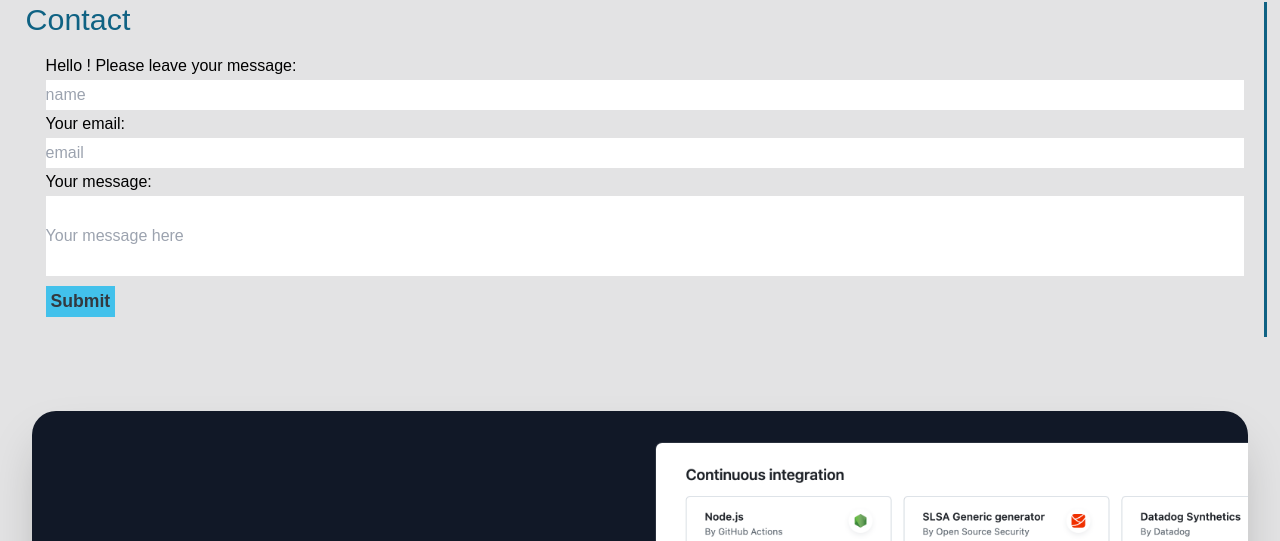
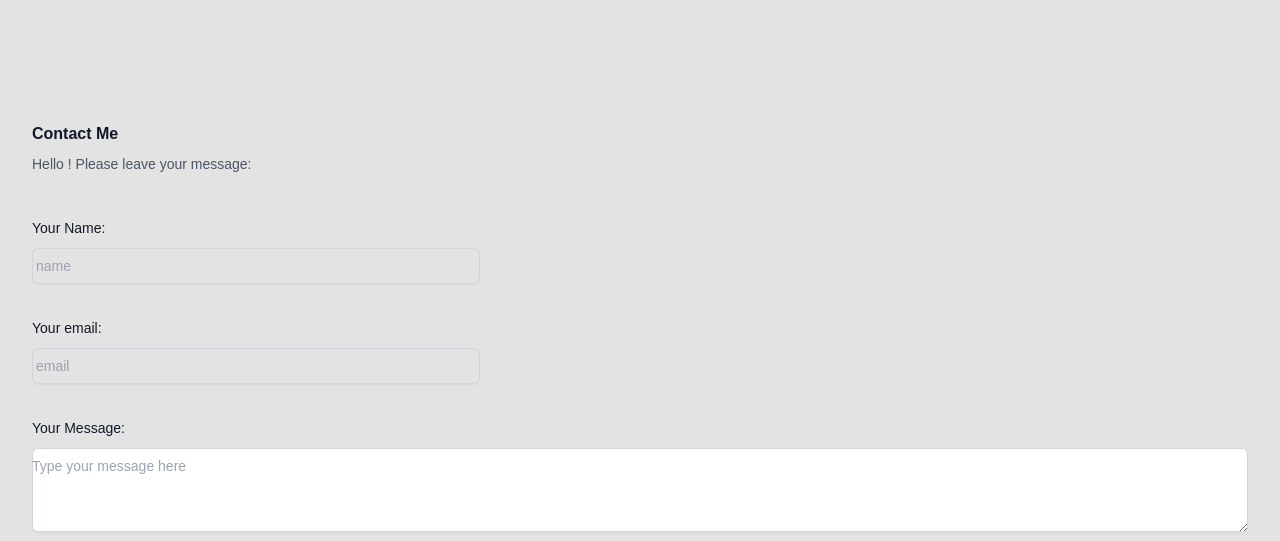
Before and after one commit to vasilyl1/portfolio2, a React (Create React App) app in the folder client/: page /contact in a window 1280 px wide. Shown: the part 259-800 px from the top of the page. Built offline with nearby package versions, Linux system fonts and the light colour scheme.

Commit message:
contact page restyle

```diff
--- a/client/package.json
+++ b/client/package.json
@@ -5,6 +5,7 @@
     "dependencies": {
         "@headlessui/react": "^1.7.18",
         "@heroicons/react": "^2.1.1",
+        "@tailwindcss/forms": "^0.5.7",
         "@testing-library/jest-dom": "^5.16.4",
         "@testing-library/react": "^11.1.0",
         "@testing-library/user-event": "^13.5.0",
--- a/client/src/components/Tabs.js
+++ b/client/src/components/Tabs.js
@@ -26,7 +26,6 @@
                 <div className="flex-shrink-0">
                   <img
                     className="h-8 w-8 rounded-md"
-                    //src="https://tailwindui.com/img/logos/mark.svg?color=indigo&shade=500"
                     src="./../logo192.png"
                     alt="Your Company"
                   />
--- a/client/src/components/tabs/Contact.js
+++ b/client/src/components/tabs/Contact.js
@@ -30,9 +30,9 @@
     const inputValue = target.value;
 
     // Based on the input type, set the state of either email, username, and password
-     (inputValue === '')
-     ?  setResultMessage(`${inputType} is a required field`)
-     :  setResultMessage(``);
+    (inputValue === '')
+      ? setResultMessage(`${inputType} is a required field`)
+      : setResultMessage(``);
   };
 
   const handleFormSubmit = (e) => {
@@ -56,6 +56,111 @@
   };
 
   return (
+    <form>
+      <div className='mx-auto max-w-7xl px-4 py-24 sm:px-6 sm:py-32 lg:px-8'>
+      <div className="space-y-12">
+        <div className="border-b border-gray-900/10 pb-12">
+          <h2 className="text-base font-semibold leading-7 text-gray-900">Contact Me</h2>
+          <p className="mt-1 text-sm leading-6 text-gray-600">
+            Hello {userName}! Please leave your message:
+          </p>
+
+
+          <div className="mt-10 grid grid-cols-1 gap-x-6 gap-y-8 sm:grid-cols-6">
+            <div className="sm:col-span-4">
+              <label htmlFor="username" className="block text-sm font-medium leading-6 text-gray-900">
+                Your Name: {userName}
+              </label>
+              <div className="mt-2">
+                <div className="flex rounded-md shadow-sm ring-1 ring-inset ring-gray-300 focus-within:ring-2 focus-within:ring-inset focus-within:ring-indigo-600 sm:max-w-md">
+                  <input
+                    type="userName"
+                    name="userName"
+                    id="username"
+                    value={userName}
+                    onChange={handleInputChange}
+                    onBlur={handleMoveOut}
+                    className="block flex-1 border-0 bg-transparent py-1.5 pl-1 text-gray-900 placeholder:text-gray-400 focus:ring-0 sm:text-sm sm:leading-6"
+                    placeholder="name"
+                  />
+                </div>
+              </div>
+            </div>
+
+
+            <div className="sm:col-span-4">
+              <label htmlFor="email" className="block text-sm font-medium leading-6 text-gray-900">
+                Your email: {email}
+              </label>
+              <div className="mt-2">
+                <div className="flex rounded-md shadow-sm ring-1 ring-inset ring-gray-300 focus-within:ring-2 focus-within:ring-inset focus-within:ring-indigo-600 sm:max-w-md">
+                  <input
+                    type="email"
+                    name="email"
+                    id="email"
+                    value={email}
+                    onChange={handleInputChange}
+                    onBlur={handleMoveOut}
+                    className="block flex-1 border-0 bg-transparent py-1.5 pl-1 text-gray-900 placeholder:text-gray-400 focus:ring-0 sm:text-sm sm:leading-6"
+                    placeholder="email"
+                  />
+                </div>
+              </div>
+            </div>
+
+
+
+            <div className="col-span-full">
+              <label htmlFor="message" className="block text-sm font-medium leading-6 text-gray-900">
+                Your Message: {message}
+              </label>
+              <div className="mt-2">
+                <textarea
+                  id="message"
+                  name="message"
+                  value={message}
+                  rows={3}
+                  className="block w-full rounded-md border-0 py-1.5 text-gray-900 shadow-sm ring-1 ring-inset ring-gray-300 placeholder:text-gray-400 focus:ring-2 focus:ring-inset focus:ring-indigo-600 sm:text-sm sm:leading-6"
+                  onChange={handleInputChange}
+                  onBlur={handleMoveOut}
+                  placeholder="Type your message here"
+                />
+              </div>
+            </div>
+
+
+          </div>
+
+
+
+          {resultMessage && (
+            <div>
+              <p className="mt-1 text-sm leading-6 text-gray-600">
+                {resultMessage}
+              </p>
+            </div>
+          )}
+
+        </div>
+      </div>
+
+      <div className="mt-6 flex items-center justify-end gap-x-6">
+
+        <button
+          type="submit"
+          onClick={handleFormSubmit}
+          className="rounded-md bg-indigo-600 px-3 py-2 text-sm font-semibold text-white shadow-sm hover:bg-indigo-500 focus-visible:outline focus-visible:outline-2 focus-visible:outline-offset-2 focus-visible:outline-indigo-600"
+        >
+          Submit
+        </button>
+      </div>
+
+
+      </div>
+    </form>
+
+
+    /*
     <div className='n2body-left-2'>
       <h1>Contact</h1>
 
@@ -96,6 +201,9 @@
         </div>
       )}
     </div>
+    */
+
+
   );
 }
 
```
